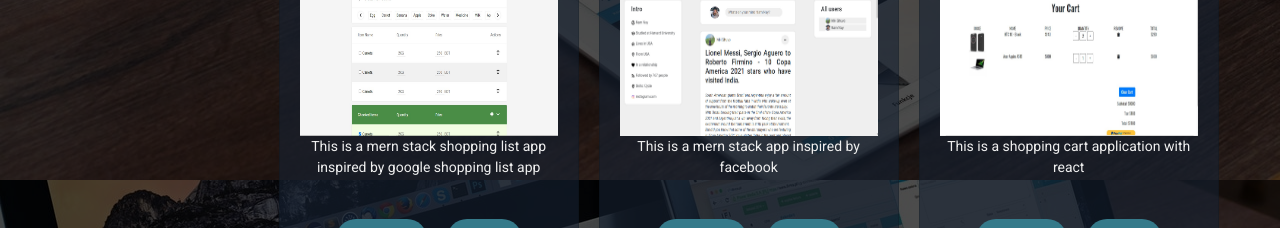
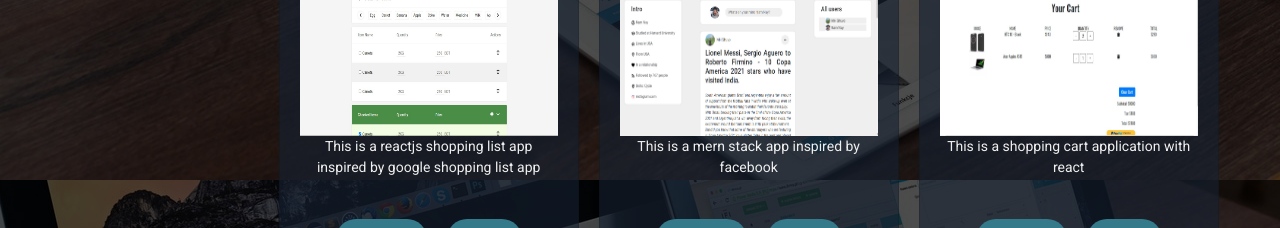
Before and after one commit to mlhnshuvo/my-portfolio, a React (Create React App) app: page / in a window 1280 px wide. Shown: the part 1520-1748 px from the top of the page. Built offline with nearby package versions, Linux system fonts and the light colour scheme.

Commit message:
shopping list app link add

```diff
--- a/src/projectsData.js
+++ b/src/projectsData.js
@@ -1,4 +1,4 @@
-import MernShoppingList from './assets/images/projects/shopping-list.jpg';
+import ShoppingList from './assets/images/projects/shopping-list.jpg';
 import FaceBookLite from './assets/images/projects/facebookLite.jpg'
 import ShoppingCard from './assets/images/projects/react-shopping-cart.jpg'
 import TodoApp from './assets/images/projects/react-todo-app.jpg'
@@ -11,11 +11,11 @@ import WeatherApp from './assets/images/projects/js-weather-app-with-dom.jpg'
 
 const projects = [
     {
-        image: MernShoppingList,
-        name: 'This is a mern stack shopping list app inspired by google shopping list app',
+        image: ShoppingList,
+        name: 'This is a reactjs shopping list app inspired by google shopping list app',
         type: 'running',
-        github: 'https://github.com/mhshuvoit/mern-shopping-list-app',
-        live: 'https://mern-shopping-list-mhs.herokuapp.com'
+        github: 'https://github.com/mhshuvoit/shopping-list-app',
+        live: 'https://shopping-list-app-mhs.netlify.app'
     },
     {
         image: FaceBookLite,
```
